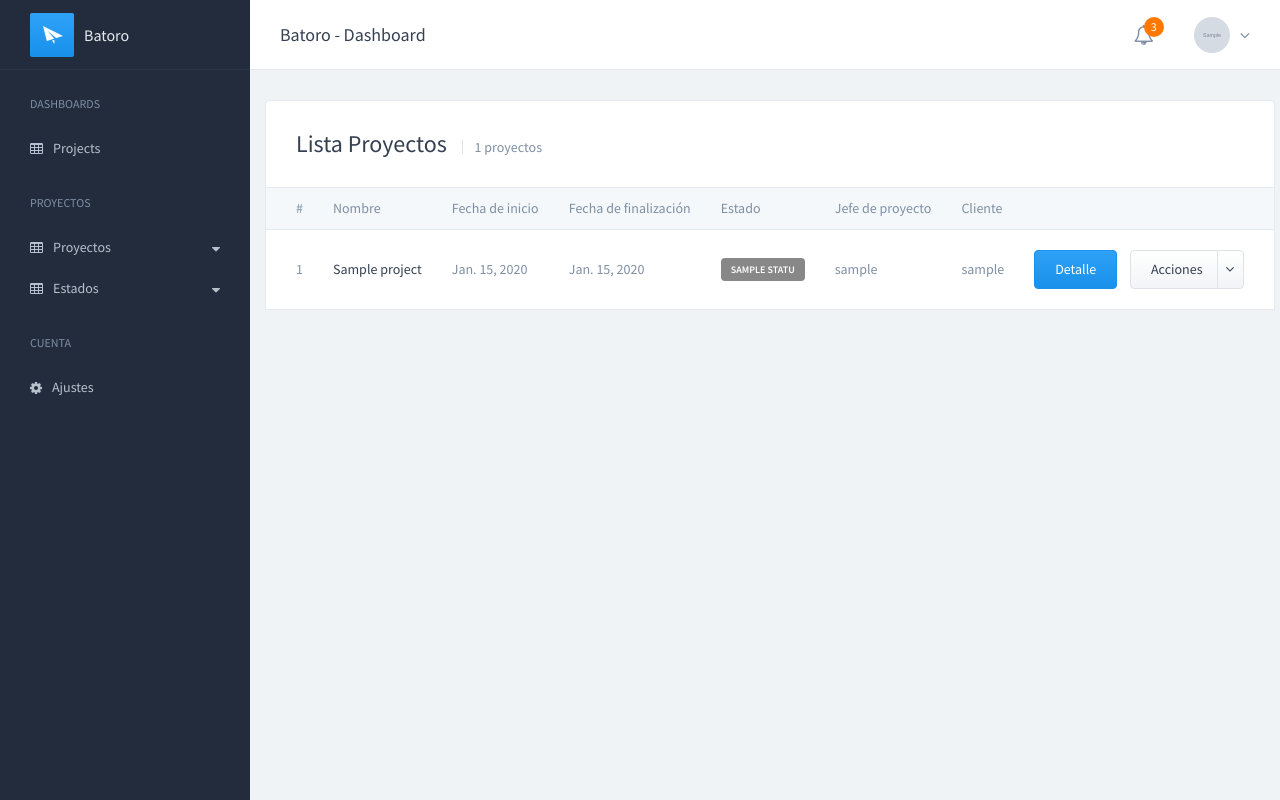
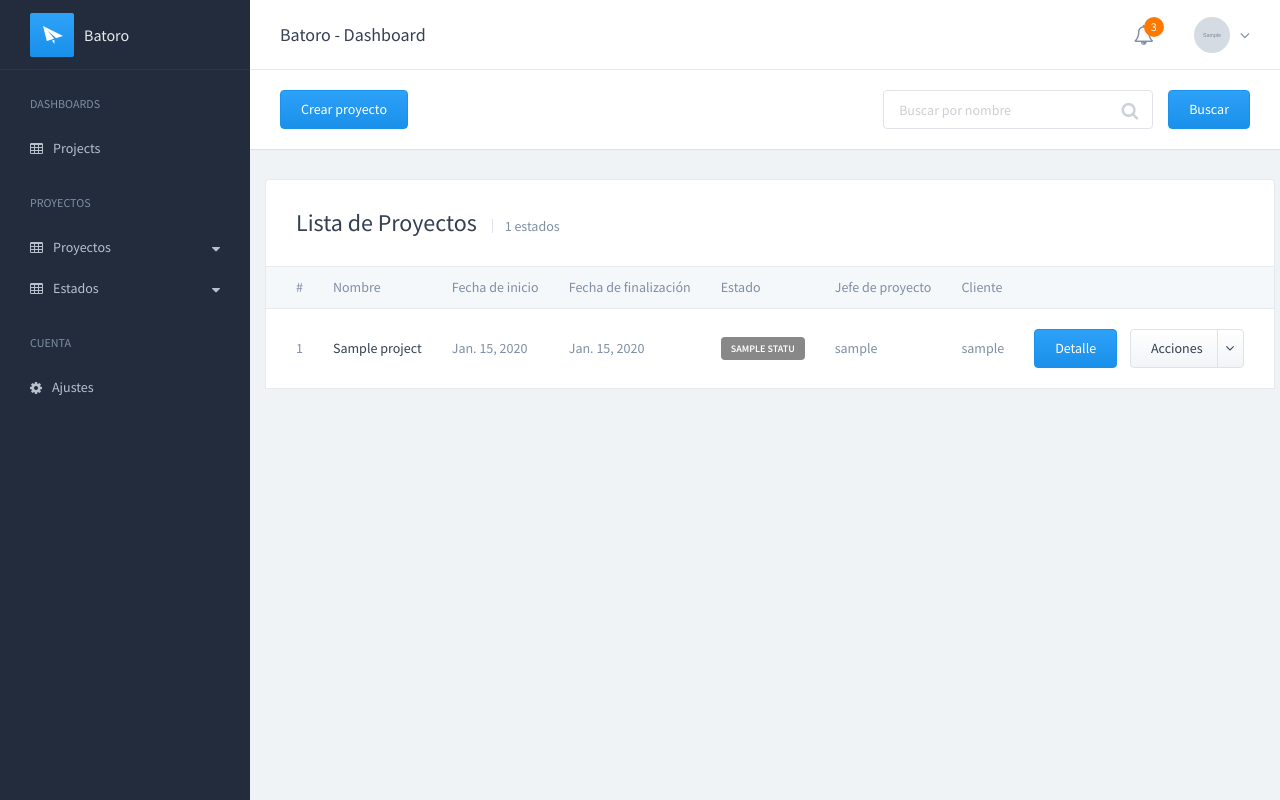
Before and after one commit to wicho97/batoro, a Django app: page /projects/ in a window 1280 px wide. Run offline with Django 4.2, Linux system fonts and the light colour scheme; a user stored in the database is signed in; tables that the repository leaves empty hold one stand-in row (values such as "Sample post"); grey boxes marked "Sample" are stand-in pictures; some libraries are stand-ins or nearby versions.

Commit message:
cambios en UI

```diff
--- a/batoro/projects/views.py
+++ b/batoro/projects/views.py
@@ -26,7 +26,7 @@ class StatusListView(ListView):
     model = Status
     template_name = "projects/status_list.html"
     context_object_name = "statuses"
-    paginate_by = 1
+    paginate_by = 10
 
     def get_queryset(self):
         queryset = super().get_queryset()
@@ -96,7 +96,8 @@ def delete_project_status(request, project_status_id):
     status = Status.objects.get(id=project_status_id)
     status_name = status.name
     status.delete()
-    messages.success(request, f"El estado '{status_name}' se ha borrado exitosamente.")
+    messages.success(
+        request, f"El estado '{status_name}' se ha borrado exitosamente.")
     return HttpResponseRedirect(reverse_lazy("project:status_list"))
 
 
@@ -109,12 +110,20 @@ class ProjectListView(ListView):
 
     def get_queryset(self):
         queryset = super().get_queryset()
-        return queryset.order_by("id")
+        # Filter by name
+        search = self.request.GET.get("search", "")
+
+        if search:
+            queryset = queryset.filter(name__icontains=search)
+        return queryset
 
     def get_context_data(self, **kwargs):
         context = super().get_context_data(**kwargs)
 
-        paginator = Paginator(self.object_list, self.paginate_by)
+        # pagination
+        queryset = self.get_queryset()
+        context["total_projects"] = self.model.objects.count()
+        paginator = Paginator(queryset, self.paginate_by)
         page_number = self.request.GET.get("page")
         page_obj = paginator.get_page(page_number)
 
@@ -126,6 +135,14 @@ class ProjectListView(ListView):
         next_index = page_obj.next_page_number() - 1 if page_obj.has_next() else 0
         context["previous_index"] = previous_index
         context["next_index"] = next_index
+
+        # Add search parameter to URL
+        search = self.request.GET.get("search", "")
+        if search:
+            context["total_search_projects"] = self.model.objects.filter(
+                name__icontains=search
+            ).count()
+            context["search"] = search
 
         return context
 
--- a/batoro/templates/projects/project_list.html
+++ b/batoro/templates/projects/project_list.html
@@ -5,7 +5,17 @@
 {% endblock %}
 
 {% block content %}
-  <div class="container u-mt-medium">
+  <div class="c-toolbar u-mb-medium">
+    <a class="c-btn c-btn--info" href="{% url 'project:project_create' %}">Crear proyecto</a>
+    <form class="d-flex u-ml-auto" role="search">
+      <div class="c-field c-field--inline has-icon-right u-hidden-down@tablet u-mr-small">
+        <input class="c-input" id="search-projects" type="text" placeholder="Buscar por nombre" name="search" />
+        <span class="c-field__icon"><i class="fa fa-search"></i></span>
+      </div>
+      <button class="c-btn c-btn--info" type="submit">Buscar</button>
+    </form>
+  </div>
+  <div class="container-fluid u-mt-medium">
     {% if messages %}
       <div class="row">
         <div class="col-lg-12">
@@ -20,11 +30,17 @@
     {% endif %}
     <div class="row u-mb-large">
       <div class="col-md-12">
+        {% if request.GET.search %}
+          <h3 class="u-mb-small">Busqueda: {{ request.GET.search }}</h3>
+        {% endif %}
         <div class="c-table-responsive@wide">
           <table class="c-table c-table--highlight u-mb-small">
             <caption class="c-table__title">
-              Lista Proyectos
-              <small>{{ projects|length }} proyectos</small>
+              Lista de Proyectos{% if request.GET.search %}
+                <small>{{ total_search_projects }} proyectos</small>
+              {% else %}
+                <small>{{ total_projects }} estados</small>
+              {% endif %}
             </caption>
 
             <thead class="c-table__head c-table__head--slim">
--- a/batoro/templates/projects/project_update.html
+++ b/batoro/templates/projects/project_update.html
@@ -5,6 +5,9 @@
 {% endblock %}
 
 {% block content %}
+  <div class="c-toolbar u-mb-medium">
+    <a class="c-btn c-btn--info" href="{% url 'project:project_list' %}">Volver al listado</a>
+  </div>
   <div class="container u-mt-medium">
     <div class="row">
       <div class="col-lg-12">
--- a/batoro/templates/projects/status_list.html
+++ b/batoro/templates/projects/status_list.html
@@ -6,6 +6,7 @@
 
 {% block content %}
   <div class="c-toolbar u-mb-medium">
+    <a class="c-btn c-btn--info" href="{% url 'project:status_create' %}">Crear estado</a>
     <form class="d-flex u-ml-auto" role="search">
       <div class="c-field c-field--inline has-icon-right u-hidden-down@tablet u-mr-small">
         <input class="c-input" id="search-projects" type="text" placeholder="Buscar por nombre" name="search" />
@@ -14,7 +15,7 @@
       <button class="c-btn c-btn--info" type="submit">Buscar</button>
     </form>
   </div>
-  <div class="container u-mt-medium">
+  <div class="container-fluid u-mt-medium">
     {% if messages %}
       <div class="row">
         <div class="col-lg-12">
--- a/batoro/templates/projects/status_update.html
+++ b/batoro/templates/projects/status_update.html
@@ -5,6 +5,9 @@
 {% endblock %}
 
 {% block content %}
+  <div class="c-toolbar u-mb-medium">
+    <a class="c-btn c-btn--info" href="{% url 'project:status_list' %}">Volver al listado</a>
+  </div>
   <div class="container u-mt-medium">
     <div class="row">
       <div class="col-lg-12">
```
Also changed, not shown: other parts of batoro/templates/projects/project_list.html (+10 -31 lines), batoro/templates/projects/project_create.html (+11 -24 lines), batoro/templates/projects/status_create.html (+8 -7 lines), batoro/templates/projects/project_detail.html (indentation only).
